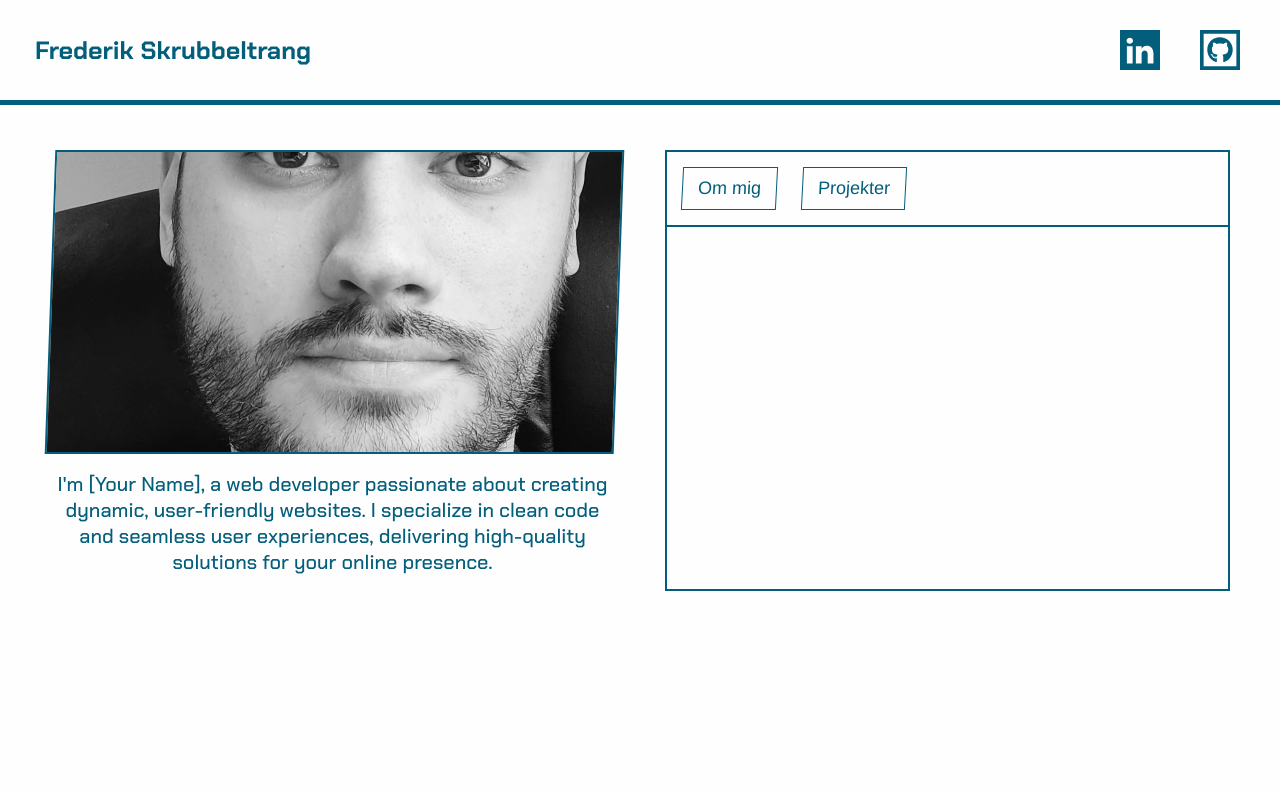
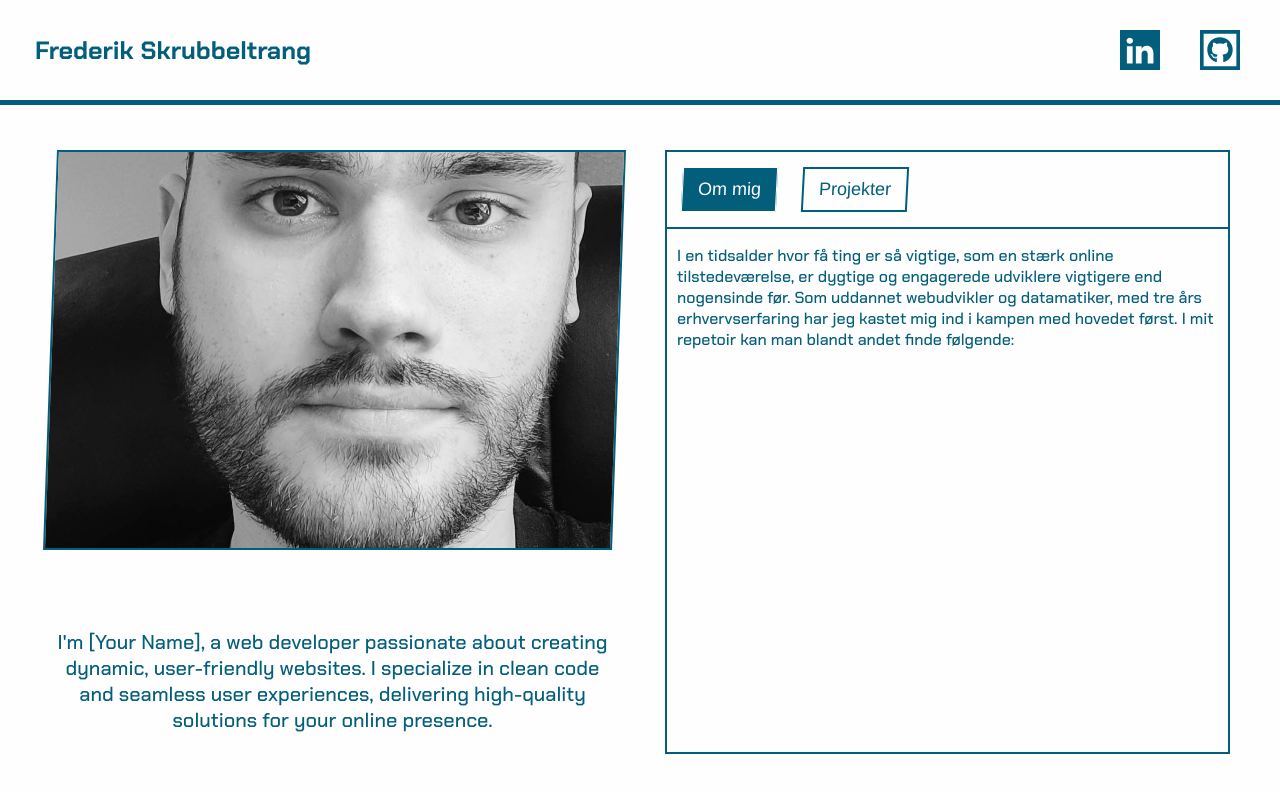
Before and after one commit to fredeskrubba/portfolio-2024, a React (Vite) app: page / in a window 1280 px wide. Shown: the top 792 px of the page. Built offline with nearby package versions, Linux system fonts and the light colour scheme.

Commit message:
add desktop styling

```diff
--- a/src/App.jsx
+++ b/src/App.jsx
@@ -3,20 +3,64 @@ import Navbar from './components/Navbar'
 import Intro from './components/Intro'
 import About from './components/about/About'
 import Projects from './components/projects/Projects'
-import TabletLandingPage from './components/TabletLandingPage'
+import TabletLandingPage from './components/tabletLandingPage/TabletLandingPage'
+import IMAGES from './assets/images/Images'
 
 function App() {
-
+  const projectsArray = [
+    {
+        title: "Projekt 1",
+        description: "Beskrivelse på dette første projekt som linker til en live demo og github",
+        tags: [
+            "#HTML",
+            "#CSS",
+            "#Javascript",
+            "#C#"
+        ],
+        githubLink: "https://www.google.com/",
+        demoLink: "https://www.dr.dk/drtv/",
+        image: IMAGES.projectImage,
+        id: 1
+    },
+    {
+      title: "Projekt 1",
+      description: "Beskrivelse på dette første projekt som linker til en live demo og github",
+      tags: [
+          "#HTML",
+          "#CSS",
+          "Javascript",
+          "#C#"
+      ],
+      githubLink: "https://www.google.com/",
+      demoLink: "https://www.dr.dk/drtv/",
+      image: IMAGES.projectImage,
+      id: 2
+  },
+  {
+    title: "Projekt 1",
+    description: "Beskrivelse på dette første projekt som linker til en live demo og github",
+    tags: [
+        "#HTML",
+        "#CSS",
+        "Javascript",
+        "#C#"
+    ],
+    githubLink: "https://www.google.com/",
+    demoLink: "https://www.dr.dk/drtv/",
+    image: IMAGES.projectImage,
+    id: 3
+}
+]
   return (
     <main>
       <Navbar/>
       <div className="mobile-sections">
         <Intro/>
         <About/>
-        <Projects/>
+        <Projects projectsArray={projectsArray}/>
       </div>
       <div className="tablet-sections">
-        <TabletLandingPage/>
+        <TabletLandingPage projectsArray={projectsArray}/>
       </div>
     </main>
   )
--- a/src/components/TabletLandingPage.jsx
+++ /dev/null
@@ -1,28 +0,0 @@
-import React from 'react'
-import IMAGES from '../assets/images/Images'
-import "../styles/landing-page.css"
-
-const TabletLandingPage = () => {
-  return (
-    <div className='tablet-landing-page'>
-        <div className='tablet-intro-container'>
-            <img src={IMAGES.profilePicture} alt="intro-picture" />
-            <h2>
-                I'm [Your Name], a web developer passionate about creating dynamic, user-friendly websites. I specialize in clean code and seamless user experiences, delivering high-quality solutions for your online presence.
-            </h2>
-        </div>
-        <div className="section-picker">
-            <article className="button-container">
-                <button>
-                    Om mig
-                </button>
-                <button>
-                    Projekter
-                </button>
-            </article>
-        </div>
-    </div>
-  )
-}
-
-export default TabletLandingPage
--- a/src/components/projects/Project.jsx
+++ b/src/components/projects/Project.jsx
@@ -6,8 +6,10 @@ const Project = ({title, description, tags, githubLink, demoLink, image}) => {
         <div className="project">
             <img src={image} alt="project-preview" />
             <article className="project-info">
-                <h3>{title}</h3>
-                <p>{description}</p>
+                <article>
+                    <h3>{title}</h3>
+                    <p>{description}</p>
+                </article>
                 <article className="project-tags">
                     {tags.map((tag, i)=> <p key={i}>{tag}</p>)}
                 </article>
--- a/src/components/projects/Projects.jsx
+++ b/src/components/projects/Projects.jsx
@@ -1,29 +1,12 @@
 import "../../styles/projects.css"
 import ArrowIcon from "../../assets/icons/arrow-icon.svg?react";
 import Project from "./Project";
-import IMAGES from "../../assets/images/Images";
 import { useState } from "react";
 
 
-const Projects = () => {
+const Projects = ({projectsArray}) => {
 
     const [showSection, setShowSection] = useState(false)
-    const projectsArray = [
-        {
-            title: "Projekt 1",
-            description: "Beskrivelse på dette første projekt som linker til en live demo og github",
-            tags: [
-                "#HTML",
-                "#CSS",
-                "Javascript",
-                "#C#"
-            ],
-            githubLink: "https://www.google.com/",
-            demoLink: "https://www.dr.dk/drtv/",
-            image: IMAGES.projectImage,
-            id: 1
-        }
-    ]
 
     return (
         <section id="projects-section">
--- /dev/null
+++ b/src/components/tabletLandingPage/TabletAbout.jsx
@@ -0,0 +1,13 @@
+import React from 'react'
+
+const TabletAbout = ({skills}) => {
+  return (
+    <div className='about'>
+        <p>
+            I en tidsalder hvor få ting er så vigtige, som en stærk online tilstedeværelse, er dygtige og engagerede udviklere vigtigere end nogensinde før. Som uddannet webudvikler og datamatiker, med tre års erhvervserfaring har jeg kastet mig ind i kampen med hovedet først. I mit repetoir kan man blandt andet finde følgende:
+        </p>
+    </div>
+  )
+}
+
+export default TabletAbout
--- /dev/null
+++ b/src/components/tabletLandingPage/TabletLandingPage.jsx
@@ -0,0 +1,42 @@
+import React from 'react'
+import IMAGES from '../../assets/images/Images'
+import "../../styles/landing-page.css"
+import { useState } from 'react'
+import TabletAbout from './TabletAbout'
+import TabletProjects from './TabletProjects'
+
+const TabletLandingPage = ({projectsArray}) => {
+
+    const [currentSection, setCurrentSection] = useState("about")
+
+  return (
+    <div className='tablet-landing-page'>
+        <div className='tablet-intro-container'>
+            <img src={IMAGES.profilePicture} alt="intro-picture" />
+            <h2>
+                I'm [Your Name], a web developer passionate about creating dynamic, user-friendly websites. I specialize in clean code and seamless user experiences, delivering high-quality solutions for your online presence.
+            </h2>
+        </div>
+        <div className="section-picker">
+            <article className="button-container">
+                <button onClick={() => setCurrentSection("about")} className={currentSection === "about" ? "active": ""}>
+                    Om mig
+                </button>
+                <button onClick={()=> setCurrentSection("projects")} className={currentSection === "projects" ? "active": ""}>
+                    Projekter
+                </button>
+            </article>
+            <div className="section-container">
+                {
+                    currentSection === "about" && <TabletAbout/>
+                }
+                {
+                    currentSection === "projects" && <TabletProjects projects={projectsArray}/>
+                }
+            </div>
+        </div>
+    </div>
+  )
+}
+
+export default TabletLandingPage
--- /dev/null
+++ b/src/components/tabletLandingPage/TabletProjects.jsx
@@ -0,0 +1,14 @@
+import React from 'react'
+import Project from '../projects/Project'
+
+const TabletProjects = ({projects}) => {
+  return (
+    <div className='projects'>
+       {
+        projects.map((project)=> <Project title={project.title} description={project.description} tags={project.tags} githubLink={project.githubLink} demoLink={project.demoLink} image={project.image} key={project.id}/>)
+       }
+    </div>
+  )
+}
+
+export default TabletProjects
--- a/src/styles/App.css
+++ b/src/styles/App.css
@@ -17,6 +17,71 @@ p {
 
 .rotate-arrow {
     transform: rotate(270deg);
+}
+
+.project {
+    display: flex;
+    flex-direction: column;
+    border: 1px solid #035E7B;
+    margin-top: 20px;
+}
+
+
+ .project img {
+    display: block;
+    height: 130px;
+    width: 100%;
+    object-fit: cover;
+
+}
+
+ .project .project-info {
+    border-bottom: 1px solid #035E7B;
+    padding: 10px;
+    display: flex;
+    flex-direction: column;
+    justify-content: space-between;
+    height: 150px;
+}
+
+ .project .project-info h3 {
+    margin: 0;
+}
+ .project .project-info p {
+    margin: 5px 0;
+}
+
+ .project .project-info .project-tags {
+    display: flex;
+    gap: 20px;
+}
+
+ .project .project-links {
+   display: flex;
+   justify-content: space-between;
+   align-items: center;
+   padding: 15px;
+}
+
+
+.project .project-links svg {
+   fill: #035E7B;
+   display: block;
+   height: 30px;
+   width: 30px;
+}
+
+ .project .project-links button {
+   color: #035E7B;
+   background-color: #fefefe;
+   font-weight: 700;
+   border: 2px solid #035E7B;
+   height: 30px;
+   padding: 0 15px;
+}
+
+ .project .project-links button:hover {
+   cursor: pointer;
 }
 
 @media only screen and (max-width: 600px) {
--- a/src/styles/landing-page.css
+++ b/src/styles/landing-page.css
@@ -4,15 +4,19 @@
     gap: 50px;
     justify-content: center;
     padding: 0 50px;
+    position: relative;
 }
 
 .tablet-landing-page .tablet-intro-container{
-
+    height: 600px;
+    display: flex;
+    flex-direction: column;
+    justify-content: space-between;
 }
 
 .tablet-landing-page .tablet-intro-container img{
     width: 100%;
-    height: 300px;
+    height: 66%;
     object-fit: cover;
     border: 2px solid #035E7B;
     display: block;
@@ -27,6 +31,9 @@
 
 .section-picker {
     border: #035E7B solid 2px;
+    height: 600px;
+    position: relative;
+    overflow: hidden;
 }
 
 .section-picker .button-container {
@@ -41,14 +48,44 @@
     font-size: 18px;
     padding: 10px 15px;
     background-color: #fefefe;
-    border: 1px solid #035E7B;
+    border: 2px solid #035E7B;
     transform: skew(-3deg);
 }
 
 .section-picker .button-container button:hover {
+   cursor: pointer;
+}
+
+.section-picker .button-container .active {
     color: #fefefe;
     font-size: 18px;
     padding: 10px 15px;
     background-color: #035E7B;
     border: 1px solid #fefefe;
 }
+
+.section-container {
+    height: 100%;
+    overflow-y: scroll;
+}
+
+.section-container::-webkit-scrollbar {
+    width: 16px;
+    background-color: #fefefe;
+}
+
+
+.section-container::-webkit-scrollbar-thumb{
+    background-color: #035E7B;
+    border-radius: 100px;
+    border: solid 3px #fefefe;
+}
+
+.section-container .about{
+    margin: 10px;
+}
+
+.section-container .projects{
+    margin: 10px;
+    height: 100%;
+}
--- a/src/styles/navbar.css
+++ b/src/styles/navbar.css
@@ -7,6 +7,7 @@ nav{
     right: 0;
     left: 0;
     background-color: #fefefe;
+    z-index: 999;
 }
 
 nav h1{
```
Also changed, not shown: src/styles/projects.css (+0 -60 lines).
